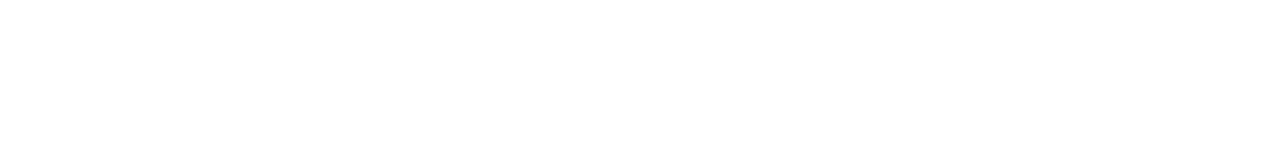
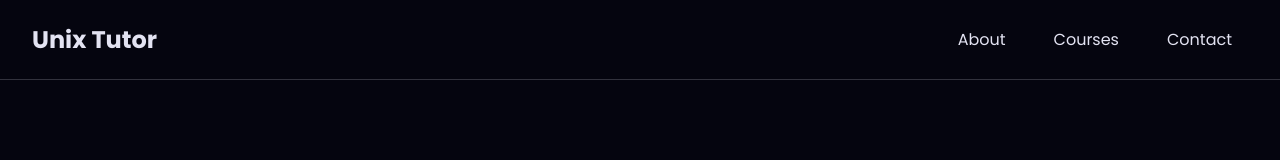
Before and after one commit to CodeFoxDev/unix-tutor, a website with bundled scripts: page index.html in a window 1280 px wide. Built offline with nearby package versions, Linux system fonts and the light colour scheme.

Commit message:
Updated home page style

```diff
--- a/index.html
+++ b/index.html
@@ -1,22 +1,35 @@
-<!doctype html>
+<!DOCTYPE html>
 <html lang="en">
   <head>
-    <meta charset="UTF-8">
-    <meta name="viewport"
-          content="width=device-width, user-scalable=no, initial-scale=1.0, maximum-scale=1.0, minimum-scale=1.0">
-    <meta http-equiv="X-UA-Compatible" content="ie=edge">
+    <meta charset="UTF-8" />
+    <meta
+      name="viewport"
+      content="width=device-width, user-scalable=no, initial-scale=1.0, maximum-scale=1.0, minimum-scale=1.0" />
+    <meta http-equiv="X-UA-Compatible" content="ie=edge" />
     <title>Unix tutor - Home</title>
+    <link rel="preconnect" href="https://fonts.googleapis.com" />
+    <link rel="preconnect" href="https://fonts.gstatic.com" crossorigin />
+    <link
+      href="https://fonts.googleapis.com/css2?family=Poppins:ital,wght@0,100;0,200;0,300;0,400;0,500;0,600;0,700;0,800;0,900;1,100;1,200;1,300;1,400;1,500;1,600;1,700;1,800;1,900&display=swap"
+      rel="stylesheet"
+      crossorigin="anonymous" />
+    <link rel="stylesheet" href="/styles.css" crossorigin="anonymous" />
     <script src="/src/main.js" type="module"></script>
   </head>
   <body>
-    <div id="nav-container">
-
+    <nav>
+      <div class="logo">
+        <a data-link-replace href="/">
+          <h1>Unix Tutor</h1>
+        </a>
       </div>
-    <div id="start">
-
+      <div class="links">
+        <a data-link-replace href="/about" class="link"> About </a>
+        <a data-link-replace href="/courses" class="link"> Courses </a>
+        <a data-link-replace href="/contact" class="link"> Contact </a>
       </div>
-    <div id="about">
-
-    </div>
+    </nav>
+    <div id="start"></div>
+    <div id="about"></div>
   </body>
 </html>
--- a/src/main.js
+++ b/src/main.js
@@ -0,0 +1 @@
+import "../components/nav.js";
--- /dev/null
+++ b/styles.css
@@ -0,0 +1,79 @@
+/* stylelint-disable color-function-notation */
+/* stylelint-disable alpha-value-notation */
+:root {
+  --text: #e3e3f2;
+  --background: #05050f;
+  --primary: #b5cded;
+  --secondary: #344865;
+  --accent: #bfcc94;
+  --border: rgba(227, 227, 242, 0.2);
+}
+
+html,
+body {
+  font-family: "Poppins", sans-serif;
+  background: var(--background);
+  color: var(--text);
+  margin: 0;
+  padding: 0;
+}
+
+h1,
+h2,
+h3,
+h4,
+h5,
+h6,
+p {
+  margin: 0;
+}
+
+a {
+  text-decoration: none;
+  color: inherit;
+}
+
+* {
+  box-sizing: border-box;
+}
+
+nav {
+  height: 5rem;
+  display: flex;
+  align-items: center;
+  justify-content: space-between;
+  border-bottom: 1px solid var(--border);
+  padding-inline: 2rem;
+
+  & .links {
+    display: flex;
+    align-items: center;
+    gap: 1rem;
+  }
+}
+
+.link {
+  display: flex;
+  position: relative;
+  align-items: center;
+  justify-content: center;
+  padding: 0.5rem 1rem;
+
+  &::before {
+    content: "";
+    position: absolute;
+    bottom: 0.3rem;
+    left: 0.5;
+    background: var(--accent);
+    height: 1.5px;
+    width: calc(100% - 1rem);
+    transform-origin: right;
+    transform: scaleX(0);
+    transition: transform 0.3s ease;
+  }
+
+  &:hover::before {
+    transform-origin: left;
+    transform: scaleX(1);
+  }
+}
```
Also changed, not shown: courses/index.html (+9 -8 lines), jsconfig.json (added, +18 -0 lines), package.json (added, +16 -0 lines), types/reactivity.d.ts (added, +27 -0 lines), pnpm-lock.yaml (added), types/global.d.ts (added), 2 other files. Lines whose indentation alone changed are shown as unchanged.
